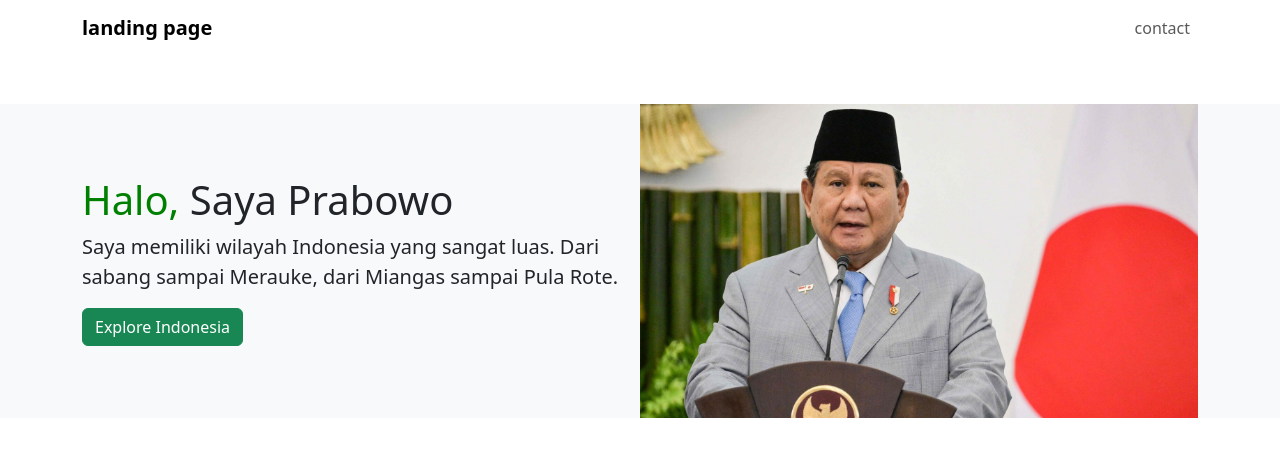
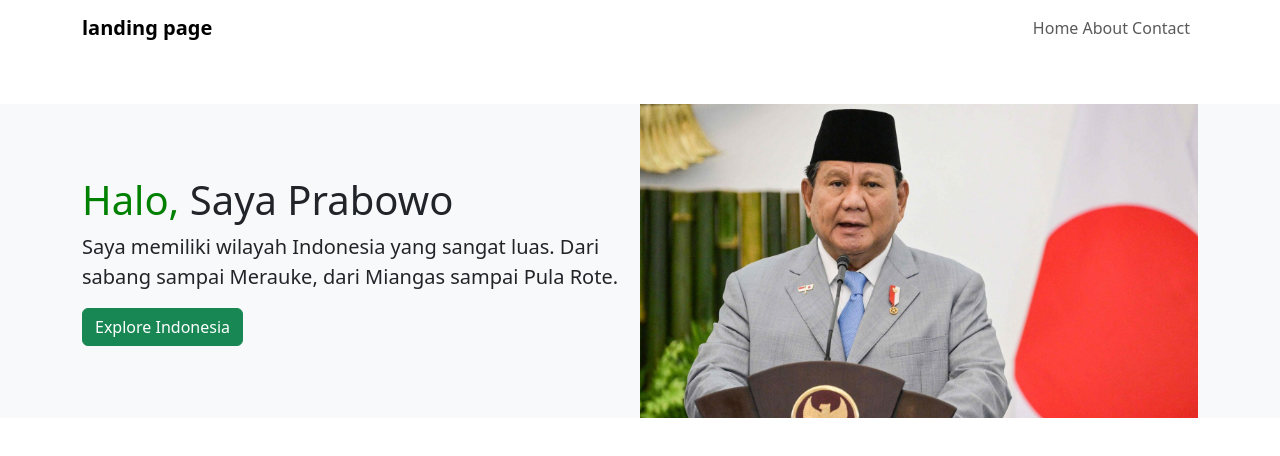
Before and after one commit to hesamaheswary-cpu/portofolio-AilsaGendisMaheswary, a plain HTML site: page index.html in a window 1280 px wide. Drawn offline with nearby package versions, Linux system fonts and the light colour scheme.

Commit message:
Update index.html

```diff
--- a/index.html
+++ b/index.html
@@ -19,7 +19,7 @@
         <div class="collapse navbar-collapse" id="navmenu">
           <ul class="navbar-nav ms-auto">
             <li class="nav-item">
-              <a href="#" class="nav-link">contact</a>
+              <a href="#" class="nav-link">Home About Contact</a>
             </li>
           </ul>
         </div>
```
